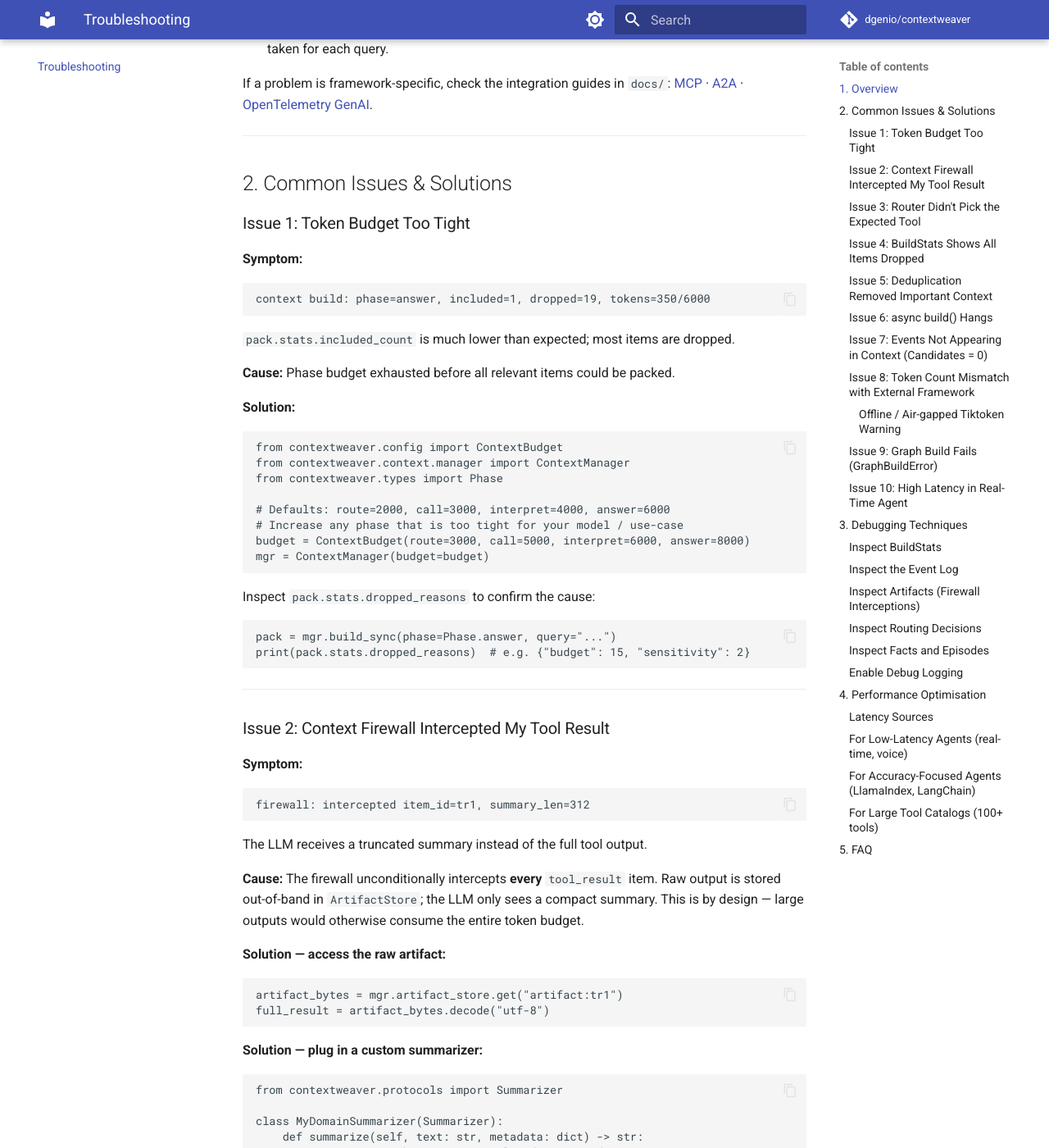
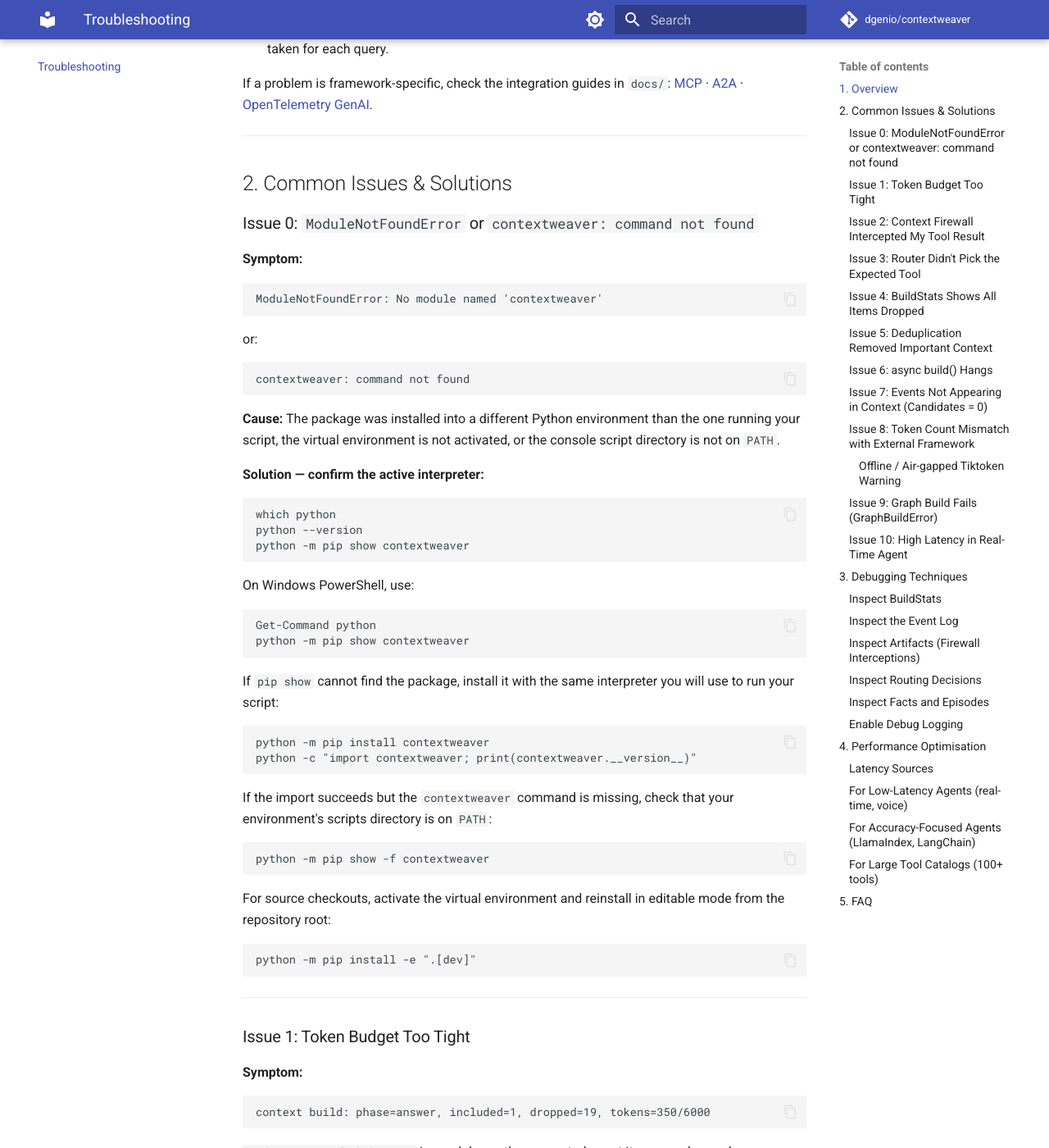
Before and after one commit to dgenio/contextweaver, an MkDocs documentation site: the page built from docs/troubleshooting.md, in a window 1280 px wide and 1400 px high, scrolled down 534 px. Shown: the whole window at 82% size. Built offline with MkDocs 1.6.1 and Material for MkDocs 9.7.7, drawn with Linux system fonts in a browser that asks for light colours; comment, search, counter and statistics services are not loaded.

Commit message:
docs: add install verification guidance

````diff
--- a/docs/troubleshooting.md
+++ b/docs/troubleshooting.md
@@ -23,6 +23,61 @@ If a problem is framework-specific, check the integration guides in `docs/`:
 ---
 
 ## 2. Common Issues & Solutions
+
+### Issue 0: `ModuleNotFoundError` or `contextweaver: command not found`
+
+**Symptom:**
+```text
+ModuleNotFoundError: No module named 'contextweaver'
+```
+
+or:
+
+```text
+contextweaver: command not found
+```
+
+**Cause:** The package was installed into a different Python environment than
+the one running your script, the virtual environment is not activated, or the
+console script directory is not on `PATH`.
+
+**Solution — confirm the active interpreter:**
+```bash
+which python
+python --version
+python -m pip show contextweaver
+```
+
+On Windows PowerShell, use:
+
+```powershell
+Get-Command python
+python -m pip show contextweaver
+```
+
+If `pip show` cannot find the package, install it with the same interpreter you
+will use to run your script:
+
+```bash
+python -m pip install contextweaver
+python -c "import contextweaver; print(contextweaver.__version__)"
+```
+
+If the import succeeds but the `contextweaver` command is missing, check that
+your environment's scripts directory is on `PATH`:
+
+```bash
+python -m pip show -f contextweaver
+```
+
+For source checkouts, activate the virtual environment and reinstall in editable
+mode from the repository root:
+
+```bash
+python -m pip install -e ".[dev]"
+```
+
+---
 
 ### Issue 1: Token Budget Too Tight
 
````
Also changed, not shown: README.md (+1 -0 lines), docs/quickstart.md (+16 -0 lines).
